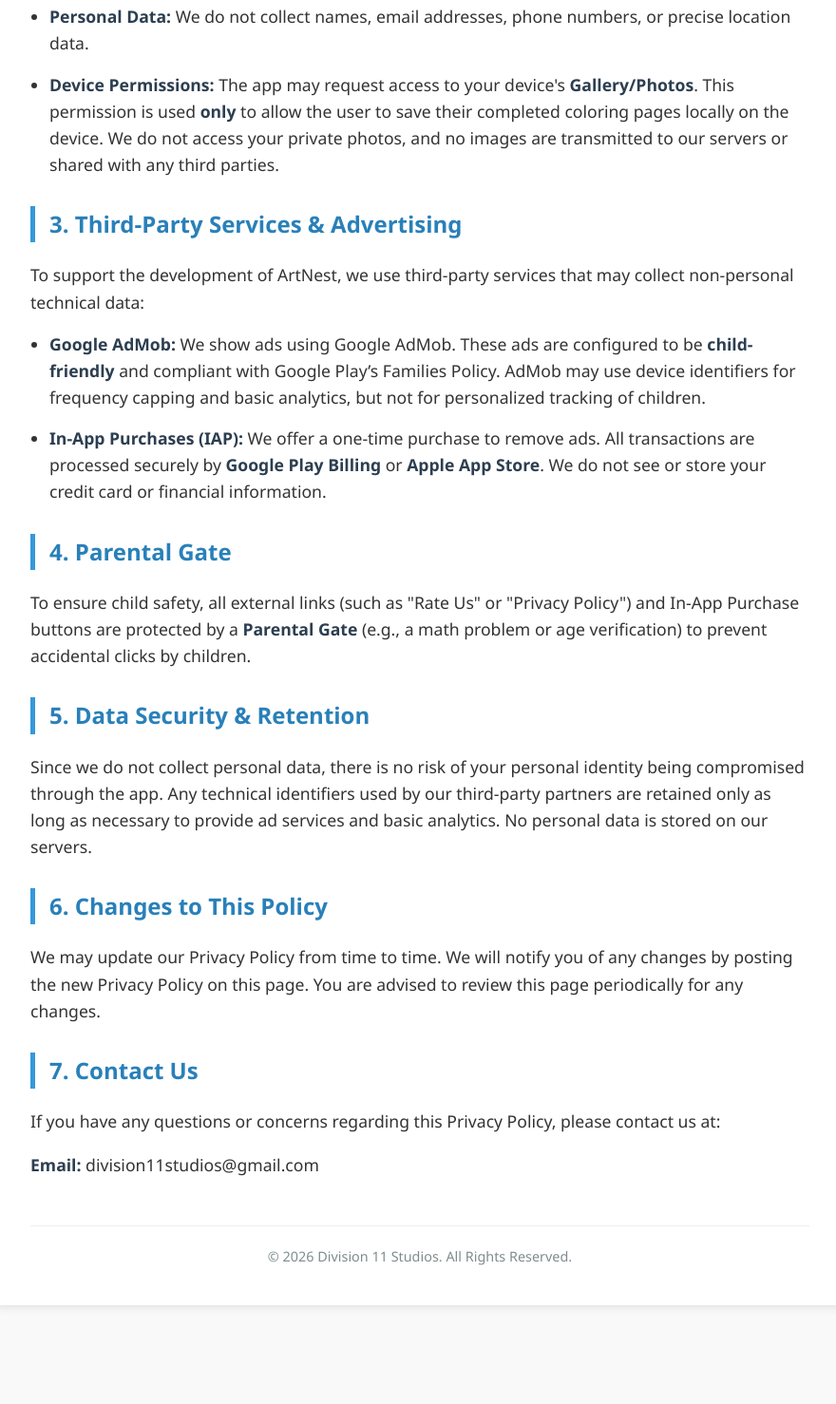
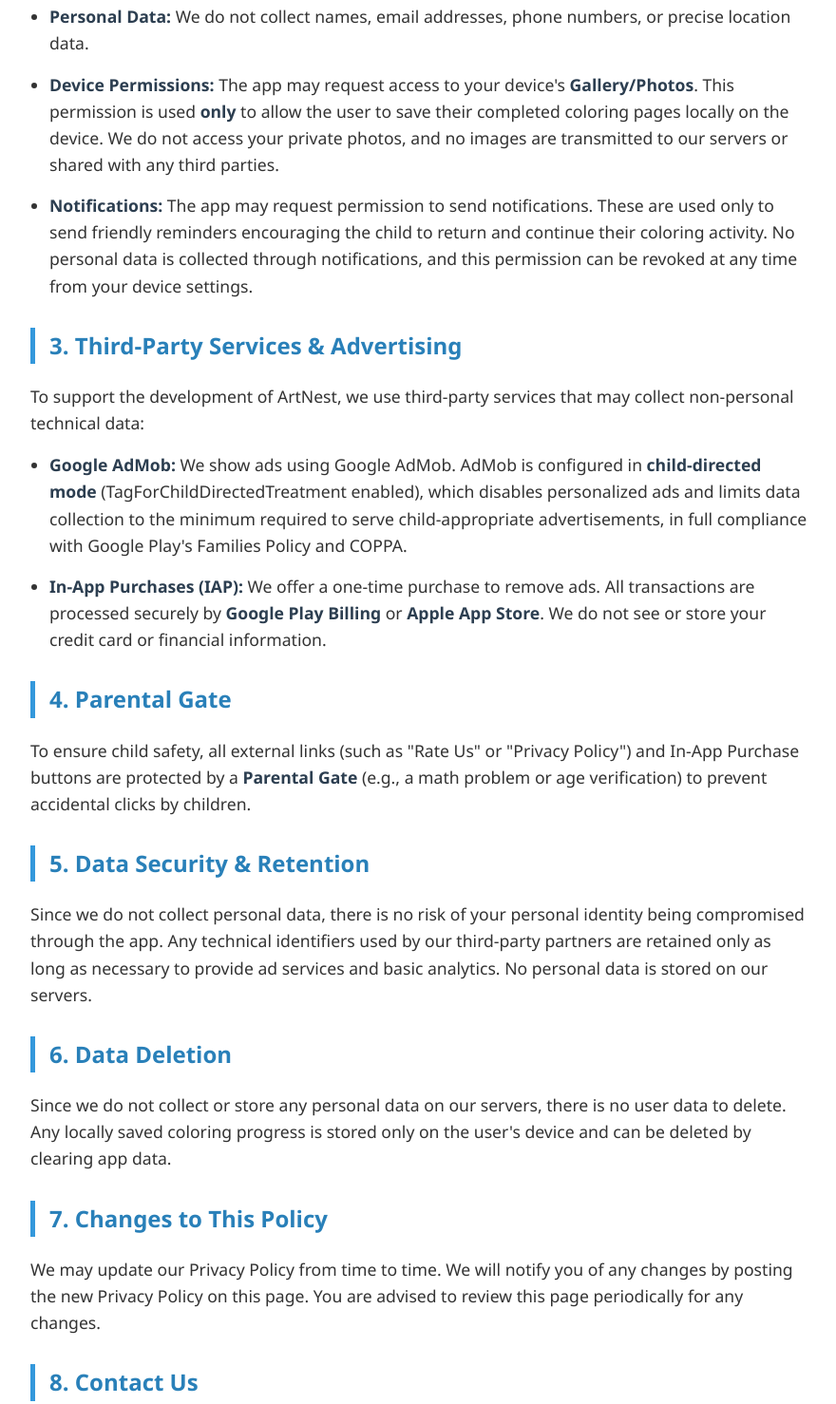
Before and after one commit to Division11/privacy-policy, a plain HTML site: page index.html in a window 1280 px wide. Shown: the part 554-2032 px from the top of the page at 95% size, without its empty margins (198-1078 px from the left). Before the commit the page ends 1948 px from the top, so only its background shows below. Drawn offline with Linux system fonts and the light colour scheme.

Commit message:
Update index.html

```diff
--- a/index.html
+++ b/index.html
@@ -20,7 +20,7 @@
         <h1>Privacy Policy</h1>
         <p><strong>Last Updated: March 9, 2026</strong></p>
 
-        <p>Welcome to <strong>ArtNest: Kids Color And Fun</strong>. Your privacy and your child’s safety are our top priorities. This Privacy Policy explains how we handle information within our application.</p>
+        <p>Welcome to <strong>ArtNest: Kids Color And Fun</strong>. Your privacy and your child's safety are our top priorities. This Privacy Policy explains how we handle information within our application.</p>
 
         <h2>1. Children's Privacy (COPPA & GDPR-K Compliance)</h2>
         <p>ArtNest is designed specifically for children. In accordance with the <strong>Children's Online Privacy Protection Act (COPPA)</strong>, we do not knowingly collect, store, or share any personally identifiable information (PII) from children under the age of 13. No account creation or personal profile is required to use the app.</p>
@@ -29,12 +29,13 @@
         <ul>
             <li><strong>Personal Data:</strong> We do not collect names, email addresses, phone numbers, or precise location data.</li>
             <li><strong>Device Permissions:</strong> The app may request access to your device's <strong>Gallery/Photos</strong>. This permission is used <strong>only</strong> to allow the user to save their completed coloring pages locally on the device. We do not access your private photos, and no images are transmitted to our servers or shared with any third parties.</li>
+            <li><strong>Notifications:</strong> The app may request permission to send notifications. These are used only to send friendly reminders encouraging the child to return and continue their coloring activity. No personal data is collected through notifications, and this permission can be revoked at any time from your device settings.</li>
         </ul>
 
         <h2>3. Third-Party Services & Advertising</h2>
         <p>To support the development of ArtNest, we use third-party services that may collect non-personal technical data:</p>
         <ul>
-            <li><strong>Google AdMob:</strong> We show ads using Google AdMob. These ads are configured to be <strong>child-friendly</strong> and compliant with Google Play’s Families Policy. AdMob may use device identifiers for frequency capping and basic analytics, but not for personalized tracking of children.</li>
+            <li><strong>Google AdMob:</strong> We show ads using Google AdMob. AdMob is configured in <strong>child-directed mode</strong> (TagForChildDirectedTreatment enabled), which disables personalized ads and limits data collection to the minimum required to serve child-appropriate advertisements, in full compliance with Google Play's Families Policy and COPPA.</li>
             <li><strong>In-App Purchases (IAP):</strong> We offer a one-time purchase to remove ads. All transactions are processed securely by <strong>Google Play Billing</strong> or <strong>Apple App Store</strong>. We do not see or store your credit card or financial information.</li>
         </ul>
 
@@ -44,10 +45,13 @@
         <h2>5. Data Security & Retention</h2>
         <p>Since we do not collect personal data, there is no risk of your personal identity being compromised through the app. Any technical identifiers used by our third-party partners are retained only as long as necessary to provide ad services and basic analytics. No personal data is stored on our servers.</p>
 
-        <h2>6. Changes to This Policy</h2>
+        <h2>6. Data Deletion</h2>
+        <p>Since we do not collect or store any personal data on our servers, there is no user data to delete. Any locally saved coloring progress is stored only on the user's device and can be deleted by clearing app data.</p>
+
+        <h2>7. Changes to This Policy</h2>
         <p>We may update our Privacy Policy from time to time. We will notify you of any changes by posting the new Privacy Policy on this page. You are advised to review this page periodically for any changes.</p>
 
-        <h2>7. Contact Us</h2>
+        <h2>8. Contact Us</h2>
         <p>If you have any questions or concerns regarding this Privacy Policy, please contact us at:</p>
         <p><strong>Email:</strong> division11studios@gmail.com</p>
 
```
